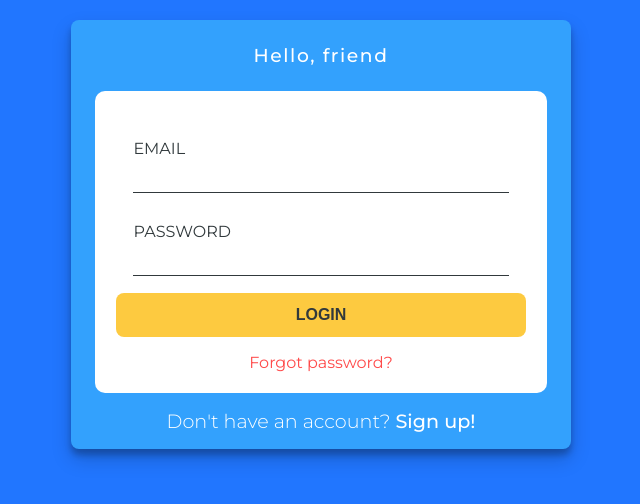
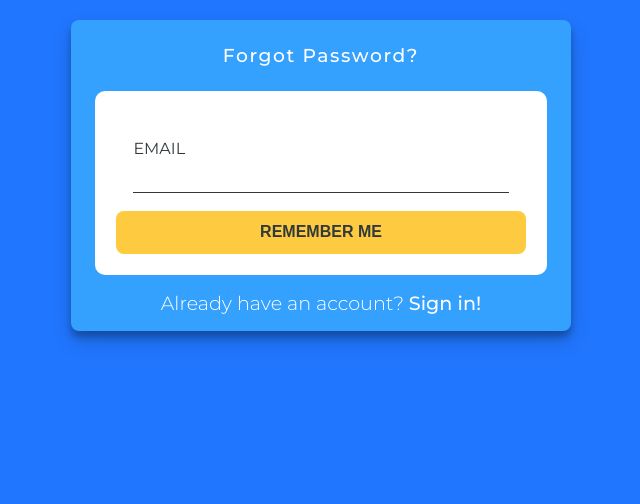
Before and after one commit to SofiaRubiano10/SignIn-Up, a React (Vite) app: page / in a window 1280 px wide. Shown: the top 504 px of the page, without its empty margins (319-959 px from the left). Built offline with nearby package versions, Linux system fonts and the light colour scheme.

Commit message:
Creación del formulario Forgot password

```diff
--- a/src/App.jsx
+++ b/src/App.jsx
@@ -1,9 +1,11 @@
-import SingIn from "./components/SingIn";
+import ForgotPassword from "./components/ForgotPassword";
+// import SingIn from "./components/SingIn";
 
 function App() {
   return (
     <div className="container">
-      <SingIn />
+      {/* <SingIn /> */}
+      <ForgotPassword />
     </div>
   );
 }
--- /dev/null
+++ b/src/components/ForgotPassword.jsx
@@ -0,0 +1,22 @@
+const ForgotPassword = () => {
+  return (
+    <main>
+      <h3>Forgot Password?</h3>
+      <div className="card">
+        <form autoComplete="off">
+          <fieldset>
+            <label htmlFor="email">Email</label>
+            <input type="email" id="email" autoFocus />
+            <p className="error">Valid email required</p>
+          </fieldset>
+          <button type="submit">Remember me</button>
+        </form>
+      </div>
+      <p>
+        Already have an account? <span>Sign in!</span>
+      </p>
+    </main>
+  );
+};
+
+export default ForgotPassword;
```
